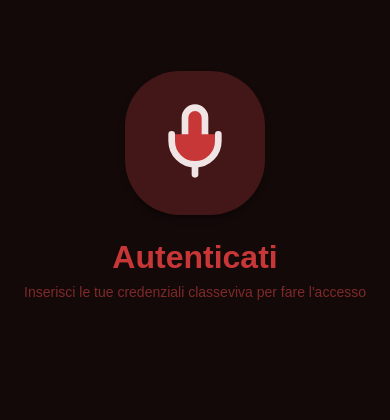
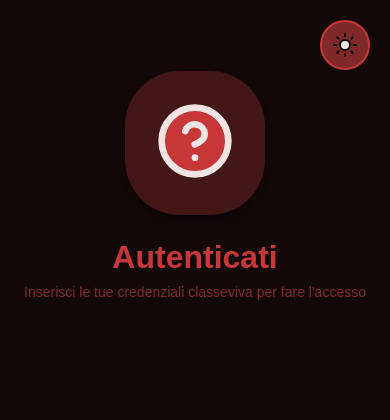
Before and after one commit to gablilli/chemediaho, a Flask app: page / in a window 390 px wide. Shown: the top 420 px of the page. Run offline with Flask 3, Linux system fonts and the light colour scheme.

Commit message:
Replace microphone icon with question mark and add light mode theme
Co-authored-by: gablilli <167802854+gablilli@users.noreply.github.com>

```diff
--- a/templates/login.html
+++ b/templates/login.html
@@ -24,6 +24,14 @@
         --background: #130909;
         --primary: #f03333;
         --secondary: #7f2929;
+        --accent: #c83737;
+      }
+
+      :root[data-theme="light"] {
+        --text: #1a0a0a;
+        --background: #fef8f8;
+        --primary: #f03333;
+        --secondary: #f5cccc;
         --accent: #c83737;
       }
 
@@ -203,6 +211,34 @@
         text-decoration: underline;
       }
 
+      .theme-toggle {
+        position: fixed;
+        top: 20px;
+        right: 20px;
+        background: var(--secondary);
+        border: 2px solid var(--accent);
+        border-radius: 50%;
+        width: 50px;
+        height: 50px;
+        cursor: pointer;
+        display: flex;
+        align-items: center;
+        justify-content: center;
+        transition: all 0.3s ease;
+        z-index: 1000;
+      }
+
+      .theme-toggle:hover {
+        transform: scale(1.1);
+        background: var(--accent);
+      }
+
+      .theme-toggle svg {
+        width: 24px;
+        height: 24px;
+        fill: var(--text);
+      }
+
       .error-message {
         color: var(--accent);
         text-align: left;
@@ -232,13 +268,26 @@
     </style>
   </head>
   <body>
+    <button class="theme-toggle" id="themeToggle" aria-label="Toggle theme">
+      <svg xmlns="http://www.w3.org/2000/svg" viewBox="0 0 24 24" fill="none" stroke="currentColor" stroke-width="2" stroke-linecap="round" stroke-linejoin="round">
+        <circle cx="12" cy="12" r="5"/>
+        <line x1="12" x2="12" y1="1" y2="3"/>
+        <line x1="12" x2="12" y1="21" y2="23"/>
+        <line x1="4.22" x2="5.64" y1="4.22" y2="5.64"/>
+        <line x1="18.36" x2="19.78" y1="18.36" y2="19.78"/>
+        <line x1="1" x2="3" y1="12" y2="12"/>
+        <line x1="21" x2="23" y1="12" y2="12"/>
+        <line x1="4.22" x2="5.64" y1="19.78" y2="18.36"/>
+        <line x1="18.36" x2="19.78" y1="5.64" y2="4.22"/>
+      </svg>
+    </button>
     <div class="login-container">
       <div class="icon-wrapper">
         <div class="icon-box">
           <svg class="icon" xmlns="http://www.w3.org/2000/svg" viewBox="0 0 24 24" fill="none" stroke="currentColor" stroke-width="2" stroke-linecap="round" stroke-linejoin="round">
-            <path d="M12 2a3 3 0 0 0-3 3v7a3 3 0 0 0 6 0V5a3 3 0 0 0-3-3Z"/>
-            <path d="M19 10v2a7 7 0 0 1-14 0v-2"/>
-            <line x1="12" x2="12" y1="19" y2="22"/>
+            <circle cx="12" cy="12" r="10"/>
+            <path d="M9.09 9a3 3 0 0 1 5.83 1c0 2-3 3-3 3"/>
+            <line x1="12" x2="12.01" y1="17" y2="17"/>
           </svg>
         </div>
         <div class="title-section">
@@ -294,6 +343,30 @@
     </div>
 
     <script>
+      // Theme management
+      const themeToggle = document.getElementById('themeToggle');
+      const root = document.documentElement;
+
+      // Load saved theme or default to dark
+      const savedTheme = localStorage.getItem('theme') || 'dark';
+      if (savedTheme === 'light') {
+        root.setAttribute('data-theme', 'light');
+      }
+
+      // Toggle theme
+      themeToggle.addEventListener('click', () => {
+        const currentTheme = root.getAttribute('data-theme');
+        const newTheme = currentTheme === 'light' ? 'dark' : 'light';
+
+        if (newTheme === 'light') {
+          root.setAttribute('data-theme', 'light');
+        } else {
+          root.removeAttribute('data-theme');
+        }
+
+        localStorage.setItem('theme', newTheme);
+      });
+
       // Simple form validation and error display
       const form = document.getElementById('loginForm');
       const errorMessage = document.getElementById('errorMessage');
```
